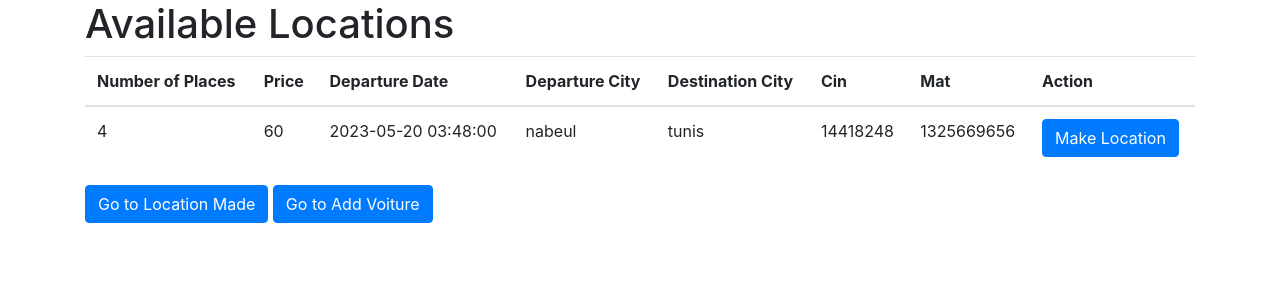
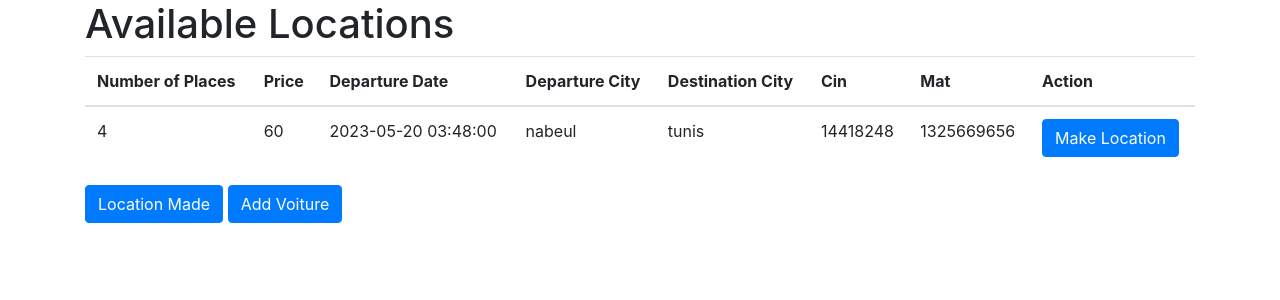
Before and after one commit to dissojak/Covoiturage, a PHP site: page /ShowLocation.php in a window 1280 px wide. Shown: the top 300 px of the page. Run offline with PHP 8.4, Linux system fonts and the light colour scheme; data comes from the database, SQL or seed files in the repository.

Commit message:
fix problems

```diff
--- a/veiw/AddLocation.php
+++ b/veiw/AddLocation.php
@@ -50,6 +50,7 @@ $_SESSION['mat'] = $mat;
       </div>
       <input type="submit" class="btn btn-primary" value="Submit">
     </form>
+    <br/>
     <a href="PlacesStillAvailabale.php" class="btn btn-secondary">Check Available Places</a>
   </div>
 
--- a/veiw/ShowLocation.php
+++ b/veiw/ShowLocation.php
@@ -52,9 +52,9 @@ require_once('../models/Location.php');
             </tbody>
         </table>
         <!-- Button to redirect to LocationMade.php -->
-        <a href="LocationMade.php" class="btn btn-primary">Go to Location Made</a>
+        <a href="LocationMade.php" class="btn btn-primary">Location Made</a>
         <!-- Button to redirect to AddVoiture.php -->
-        <a href="AddVoiture.php" class="btn btn-primary">Go to Add Voiture</a>
+        <a href="AddVoiture.php" class="btn btn-primary">Add Voiture</a>
     </div>
     <!-- Add Bootstrap JS link here -->
     <script src="https://stackpath.bootstrapcdn.com/bootstrap/4.5.2/js/bootstrap.min.js"></script>
--- a/veiw/UsersInCar.php
+++ b/veiw/UsersInCar.php
@@ -29,7 +29,7 @@ $userInfo = $LC->UsersInCar($mat);
 </head>
 <body class="bg-gray-100">
     <div class="container mx-auto py-10">
-        <h1 class="text-3xl font-bold mb-6">User Information</h1>
+        <h1 class="text-3xl font-bold mb-6" style="margin-left: 25px;">Users Going Information</h1>
 
         <?php if (!empty($userInfo)): ?>
             <div class="bg-white rounded-lg shadow-lg p-6">
@@ -71,6 +71,10 @@ $userInfo = $LC->UsersInCar($mat);
                 <p>No users are currently in the car.</p>
             </div>
         <?php endif; ?>
+
+        <!-- Button to redirect to PlacesStillAvailable.php -->
+        <br/>
+        <a href="PlacesStillAvailabale.php" class="bg-blue-500 hover:bg-blue-700 text-white font-bold py-2 px-4 rounded mt-4 float-right" style="margin-right: 25px;">Places Still Available</a>
     </div>
 </body>
 </html>
```
